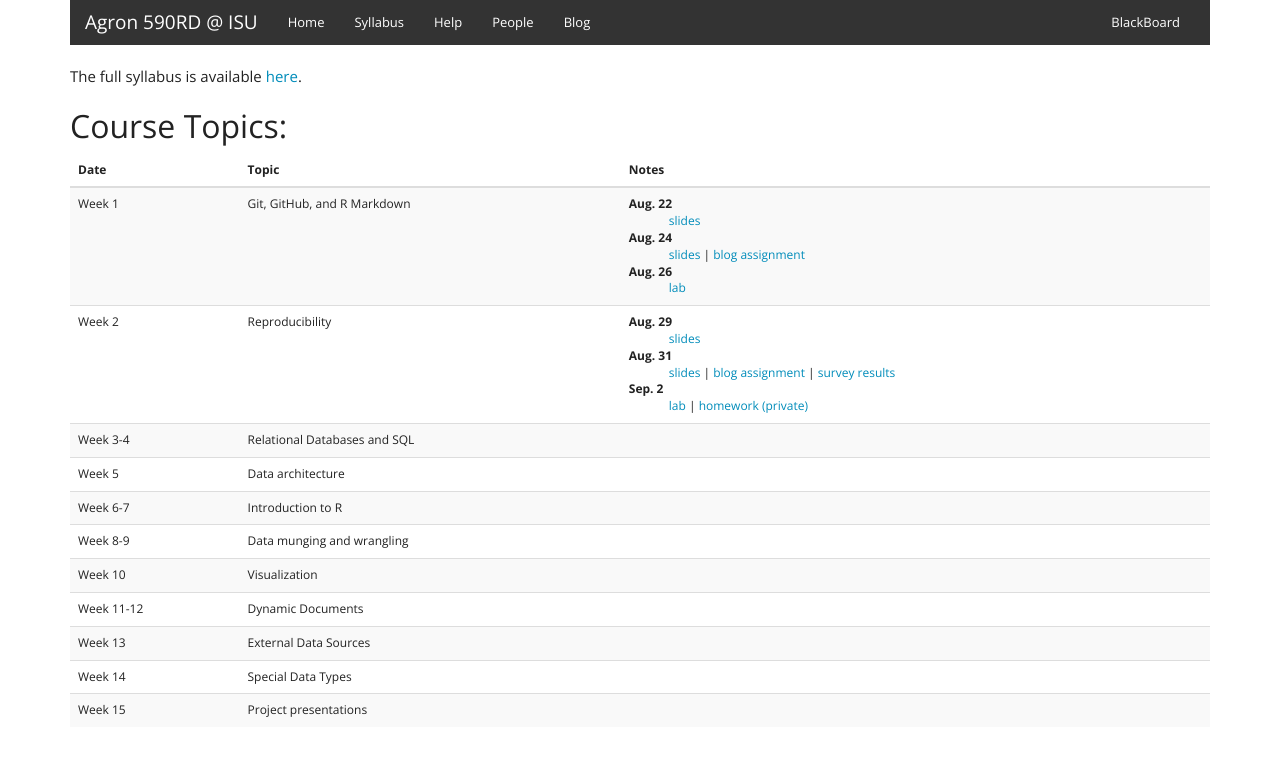
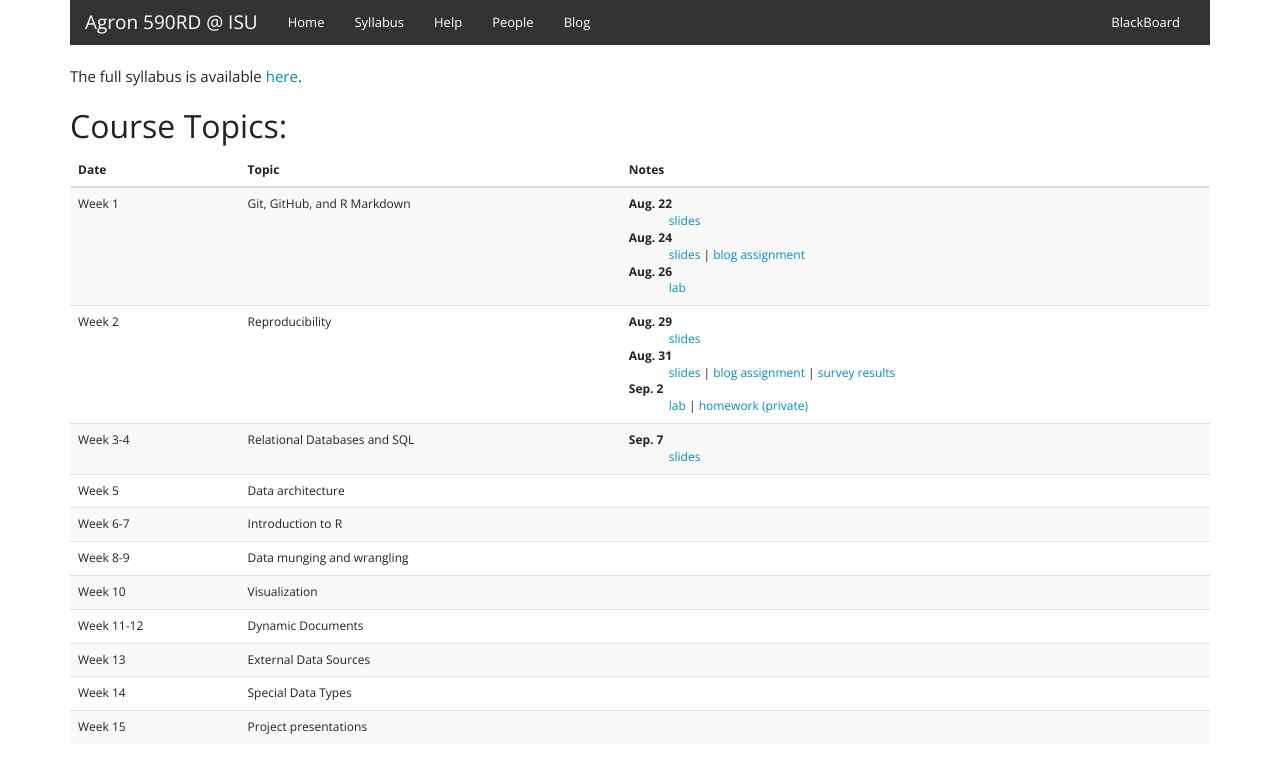
Before and after one commit to agron590-ISU/agron590-ISU.github.io, a Jekyll site: the page built from syllabus.html, in a window 1280 px wide. Shown: the top 773 px of the page. Built offline with Jekyll 4.4.1, drawn with Linux system fonts in a browser that asks for light colours.

Commit message:
add link to wednesday slides

```diff
--- a/syllabus.html
+++ b/syllabus.html
@@ -49,7 +49,12 @@ The full syllabus is available <a href="http://agron590-isu.github.io/materials/
       <tr>
         <td>Week 3-4</td>
         <td>Relational Databases and SQL</td>
-        <td></td>
+        <td>
+          <dl>
+          <dt>Sep. 7</dt>
+          <dd><a href="../materials/week_03/relational_db/slides.html" target=_blank>slides</a></dd>
+          </dl>
+        </td>
       </tr>
       <tr>
         <td>Week 5</td>
```
